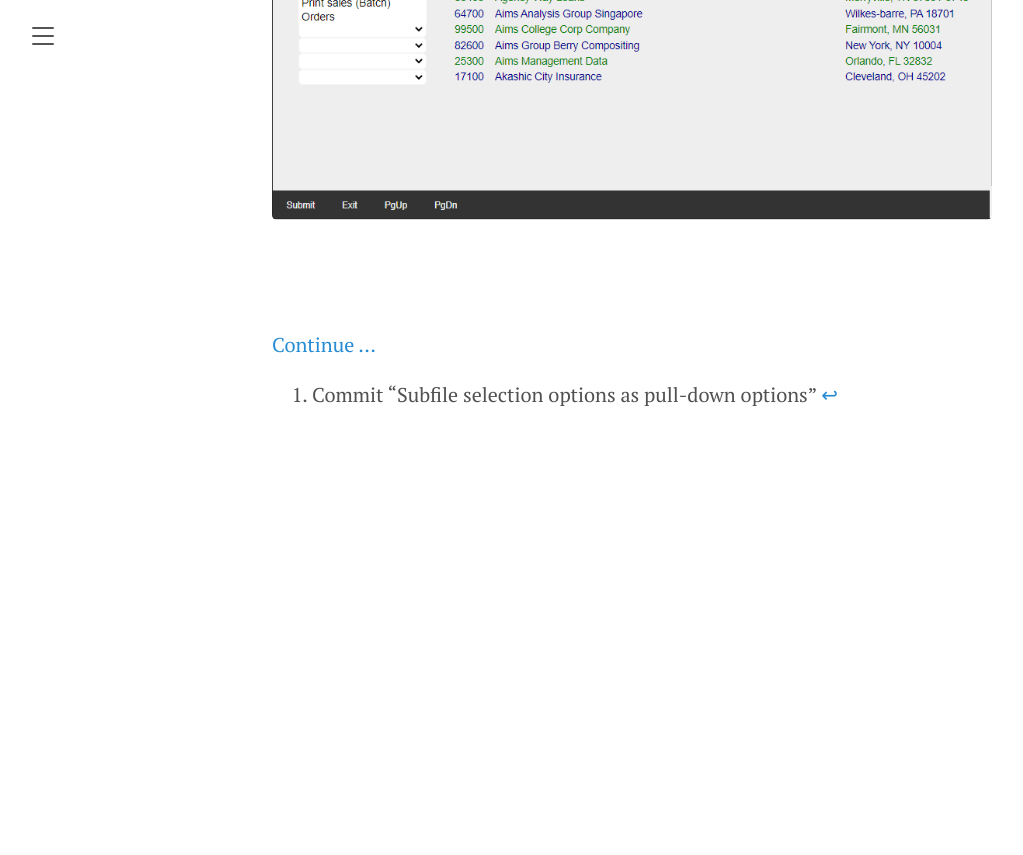
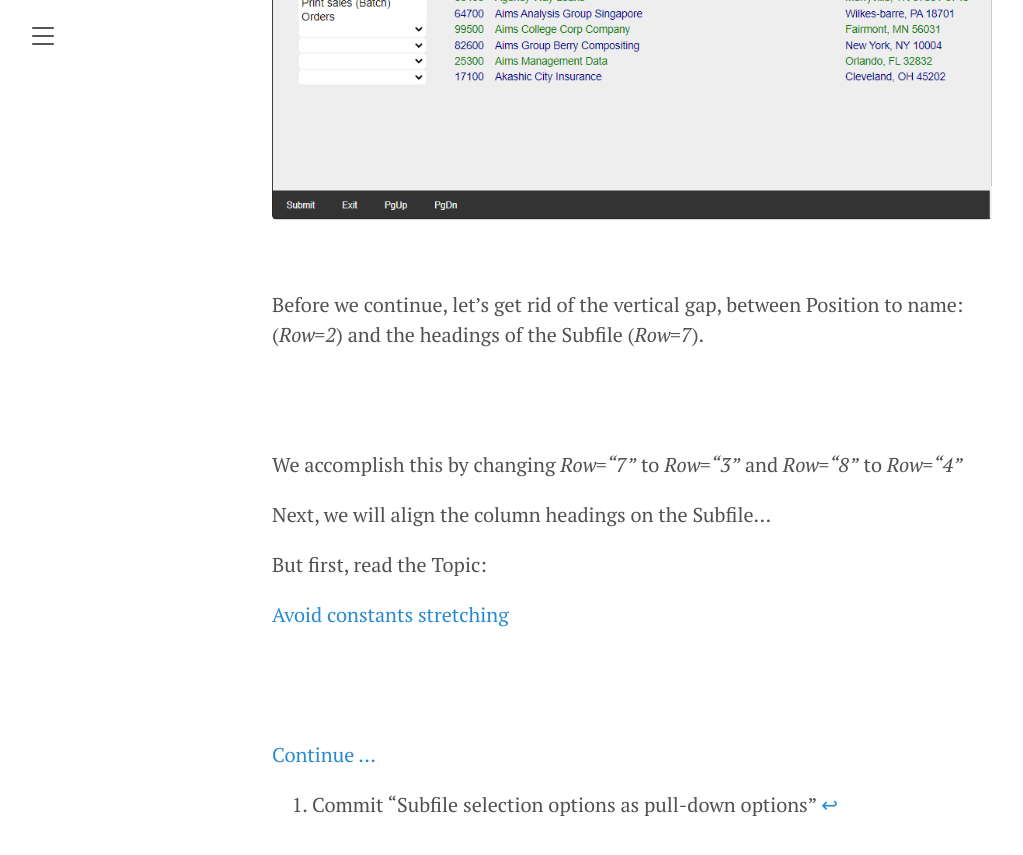
Before and after one commit to ASNA/SunFarm, a Jekyll site: the page built from docs/remove-redundant-green-screen-info.md, in a window 1280 px wide and 900 px high, scrolled down 9366 px. Shown: the top 855 px of the window, without its empty margins (8-1031 px from the left). Built offline with Jekyll 4.4.1, drawn with Linux system fonts in a browser that asks for light colours; before the commit the page ends 9856 px from its top, so only the background shows below that.

Commit message:
More content

```diff
--- a/docs/remove-redundant-green-screen-info.md
+++ b/docs/remove-redundant-green-screen-info.md
@@ -275,6 +275,21 @@ Look at the result, and it should look now, like this:
 
 
 <br>
+
+Before we continue, let’s get rid of the vertical gap, between Position to name: (*Row=2*) and the headings of the Subfile (*Row=7*).
+
+<br>
+<br>
+
+We accomplish this by changing *Row=“7”* to *Row=“3”* and *Row=“8”* to *Row=“4”*
+
+Next, we will align the column headings on the Subfile...
+
+But first, read the Topic:
+
+[Avoid constants stretching]({{ site.rooturl }}/avoid-constant-stretching/)
+
+<br>
 <br>
 <br>
 [Continue ...]({{ site.rooturl }}/more-natural-font/)
```
Also changed, not shown: docs/avoid-constant-stretching.md (added, +33 -0 lines), docs/images/stretch-off.png (added), docs/images/stretch-original-intention.png (added).
